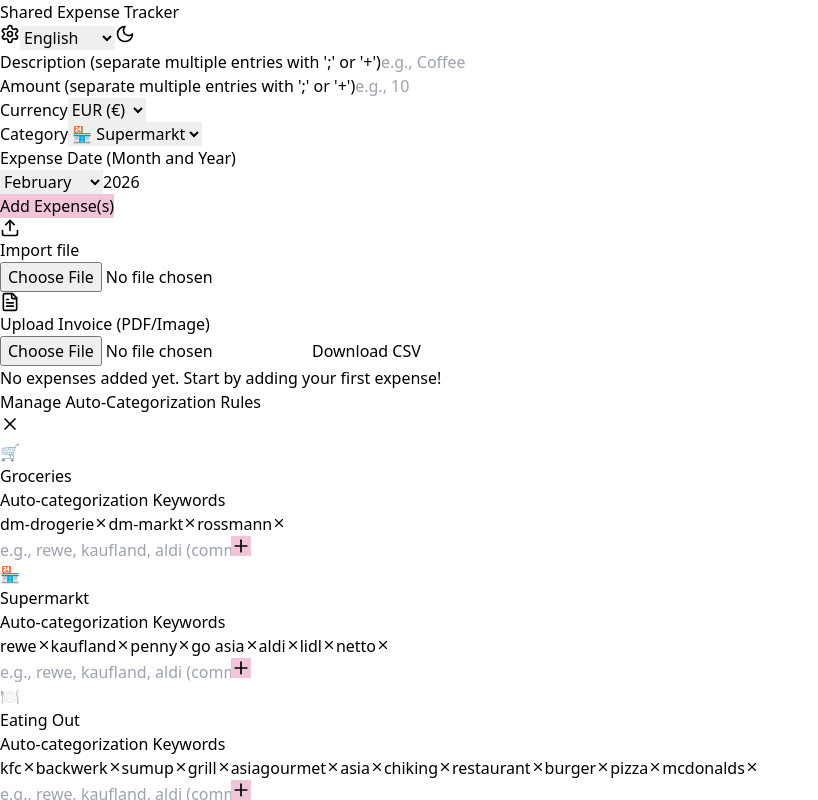
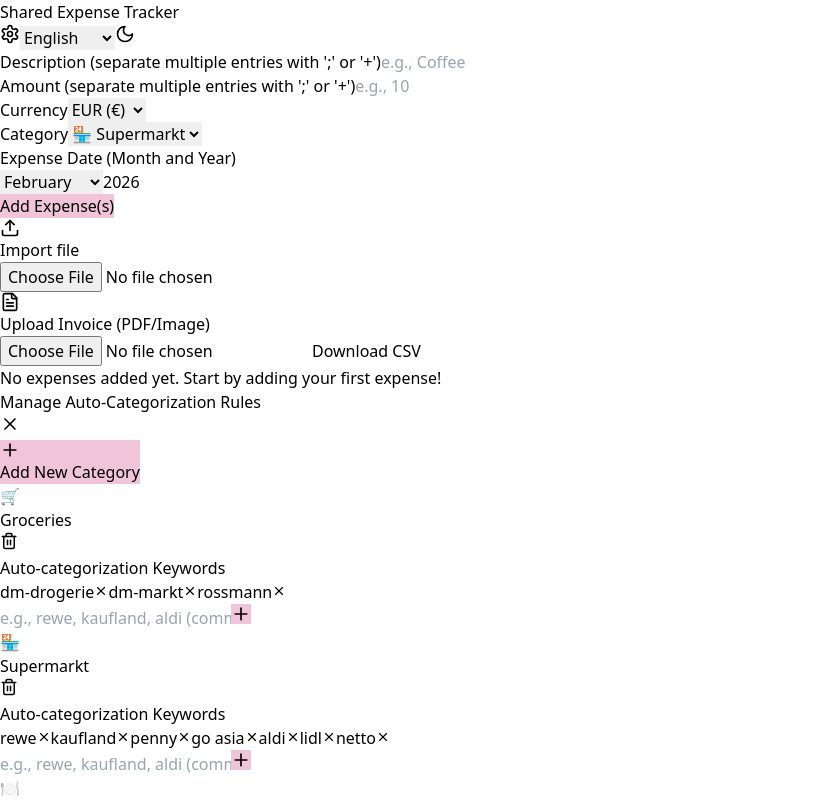
Before and after one commit to dotrung1998/shareSpend, a React (Vite) app: page / in a window 1280 px wide. Both pictures are taken after a click on the button 10 px from the left and 34 px from the top of the page. Shown: the top 800 px of the page, without its empty margins (0-818 px from the left). Built offline with nearby package versions, Linux system fonts and the light colour scheme.

Commit message:
New Updates

```diff
--- a/src/App.tsx
+++ b/src/App.tsx
@@ -8,6 +8,7 @@ const translations = {
     manageCategoryRules: "Manage Auto-Categorization Rules",
     currentCategories: "Current Categories",
     addCategory: "Add Category",
+    addNewCategory: "Add New Category",
     categoryName: "Category Name",
     enterCategoryName: "Enter category name",
     categoryIcon: "Category Icon",
@@ -39,6 +40,8 @@ const translations = {
     requiredFieldsWarning: "Please fill out this field.",
     categoryTotal: "Category Total:",
     addKeyword: "Add Keyword",
+    deleteCategory: "Delete Category",
+    deleteCategoryWarning: "Are you sure? This will delete all expenses in this category.",
     monthNames: [
       "January", "February", "March", "April", "May", "June",
       "July", "August", "September", "October", "November", "December"
@@ -56,6 +59,7 @@ const translations = {
     manageCategoryRules: "Auto-Kategorisierungsregeln verwalten",
     currentCategories: "Aktuelle Kategorien",
     addCategory: "Kategorie hinzufügen",
+    addNewCategory: "Neue Kategorie hinzufügen",
     categoryName: "Kategoriename",
     enterCategoryName: "Kategoriename eingeben",
     categoryIcon: "Kategorensymbol",
@@ -87,6 +91,8 @@ const translations = {
     requiredFieldsWarning: "Bitte füllen Sie dieses Feld aus.",
     categoryTotal: "Kategorien Gesamt:",
     addKeyword: "Schlüsselwort hinzufügen",
+    deleteCategory: "Kategorie löschen",
+    deleteCategoryWarning: "Sind Sie sicher? Dies löscht alle Ausgaben in dieser Kategorie.",
     monthNames: [
       "Januar", "Februar", "März", "April", "Mai", "Juni",
       "Juli", "August", "September", "Oktober", "November", "Dezember"
@@ -104,6 +110,7 @@ const translations = {
     manageCategoryRules: "Quản Lý Quy Tắc Tự Động Phân Loại",
     currentCategories: "Danh Mục Hiện Tại",
     addCategory: "Thêm Danh Mục",
+    addNewCategory: "Thêm Danh Mục Mới",
     categoryName: "Tên danh mục",
     enterCategoryName: "Nhập tên danh mục",
     categoryIcon: "Biểu tượng danh mục",
@@ -135,6 +142,8 @@ const translations = {
     requiredFieldsWarning: "Vui lòng điền vào mục này.",
     categoryTotal: "Tổng danh mục:",
     addKeyword: "Thêm từ khóa",
+    deleteCategory: "Xóa danh mục",
+    deleteCategoryWarning: "Bạn có chắc? Điều này sẽ xóa tất cả chi phí trong danh mục này.",
     monthNames: [
       "Tháng Một", "Tháng Hai", "Tháng Ba", "Tháng Tư", "Tháng Năm", "Tháng Sáu",
       "Tháng Bảy", "Tháng Tám", "Tháng Chín", "Tháng Mười", "Tháng Mười Một", "Tháng Mười Hai"
@@ -300,12 +309,39 @@ const ExpenseTracker: React.FC = () => {
     setDescription("");
   };
 
-  const deleteExpensesByCategory = (categoryKey: string) => {
-    setExpenses(prev => prev.filter(exp => exp.category !== categoryKey));
+  const addNewCategory = (name: string, icon: string) => {
+    if (!name.trim()) return;
+    const catKey = name.toLowerCase().replace(/\s+/g, "_");
+    if (categories[catKey]) {
+      alert("Category already exists!");
+      return;
+    }
+    setCategories(prev => ({
+      ...prev,
+      [catKey]: { name: name.trim(), icon: icon || "📁", note: "" }
+    }));
+    setCategoryRules(prev => ({
+      ...prev,
+      [catKey]: []
+    }));
   };
 
   const deleteCategory = (categoryKey: string) => {
+    const categoryExpenses = expenses.filter(exp => exp.category === categoryKey);
+    if (categoryExpenses.length > 0) {
+      if (!window.confirm(`${t.deleteCategoryWarning}\n\n${categoryExpenses.length} expenses will be deleted.`)) {
+        return;
+      }
+      setExpenses(prev => prev.filter(exp => exp.category !== categoryKey));
+    }
+
     setCategories(prev => {
+      const updated = { ...prev };
+      delete updated[categoryKey];
+      return updated;
+    });
+
+    setCategoryRules(prev => {
       const updated = { ...prev };
       delete updated[categoryKey];
       return updated;
@@ -761,6 +797,8 @@ const ExpenseTracker: React.FC = () => {
 
   const CategoryRulesManager = () => {
     const [newKeywords, setNewKeywords] = useState<Record<string, string>>({});
+    const [newCategoryForm, setNewCategoryForm] = useState({ name: "", icon: "📁" });
+    const [showAddCategory, setShowAddCategory] = useState(false);
 
     return (
       <div className={`fixed inset-0 bg-black bg-opacity-50 flex items-center justify-center p-4 z-50`}>
@@ -775,14 +813,80 @@ const ExpenseTracker: React.FC = () => {
             </button>
           </div>
 
+          {/* Add New Category Section */}
+          <div className={`p-4 rounded mb-4 ${isDarkMode ? 'bg-gray-700' : 'bg-blue-50'}`}>
+            {!showAddCategory ? (
+              <button
+                onClick={() => setShowAddCategory(true)}
+                className="w-full p-3 rounded flex items-center justify-center gap-2"
+                style={{ backgroundColor: buttonColor }}
+              >
+                <Plus size={20} />
+                {t.addNewCategory}
+              </button>
+            ) : (
+              <div>
+                <div className="grid grid-cols-3 gap-2 mb-2">
+                  <input
+                    type="text"
+                    placeholder={t.enterCategoryName}
+                    value={newCategoryForm.name}
+                    onChange={(e) => setNewCategoryForm({ ...newCategoryForm, name: e.target.value })}
+                    className={`col-span-2 p-2 rounded ${isDarkMode ? 'bg-gray-600 text-white' : 'bg-white'}`}
+                  />
+                  <input
+                    type="text"
+                    placeholder="📁"
+                    maxLength={2}
+                    value={newCategoryForm.icon}
+                    onChange={(e) => setNewCategoryForm({ ...newCategoryForm, icon: e.target.value })}
+                    className={`p-2 rounded text-center ${isDarkMode ? 'bg-gray-600 text-white' : 'bg-white'}`}
+                  />
+                </div>
+                <div className="flex gap-2">
+                  <button
+                    onClick={() => {
+                      addNewCategory(newCategoryForm.name, newCategoryForm.icon);
+                      setNewCategoryForm({ name: "", icon: "📁" });
+                      setShowAddCategory(false);
+                    }}
+                    className="flex-1 p-2 rounded"
+                    style={{ backgroundColor: buttonColor }}
+                  >
+                    {t.save}
+                  </button>
+                  <button
+                    onClick={() => {
+                      setShowAddCategory(false);
+                      setNewCategoryForm({ name: "", icon: "📁" });
+                    }}
+                    className={`flex-1 p-2 rounded ${isDarkMode ? 'bg-gray-600' : 'bg-gray-300'}`}
+                  >
+                    {t.cancel}
+                  </button>
+                </div>
+              </div>
+            )}
+          </div>
+
+          {/* Existing Categories */}
           <div className="space-y-6">
             {Object.keys(categories).map(catKey => (
               <div key={catKey} className={`p-4 rounded ${isDarkMode ? 'bg-gray-700' : 'bg-gray-100'}`}>
-                <div className="flex items-center gap-2 mb-3">
-                  <span className="text-2xl">{categories[catKey].icon}</span>
-                  <h3 className="text-lg font-bold">
-                    {getTranslatedCategory(catKey, categories[catKey].name, t)}
-                  </h3>
+                <div className="flex items-center justify-between mb-3">
+                  <div className="flex items-center gap-2">
+                    <span className="text-2xl">{categories[catKey].icon}</span>
+                    <h3 className="text-lg font-bold">
+                      {getTranslatedCategory(catKey, categories[catKey].name, t)}
+                    </h3>
+                  </div>
+                  <button
+                    onClick={() => deleteCategory(catKey)}
+                    className="p-2 rounded text-red-500 hover:bg-red-100"
+                    title={t.deleteCategory}
+                  >
+                    <Trash2 size={18} />
+                  </button>
                 </div>
 
                 <div className="mb-2">
```
